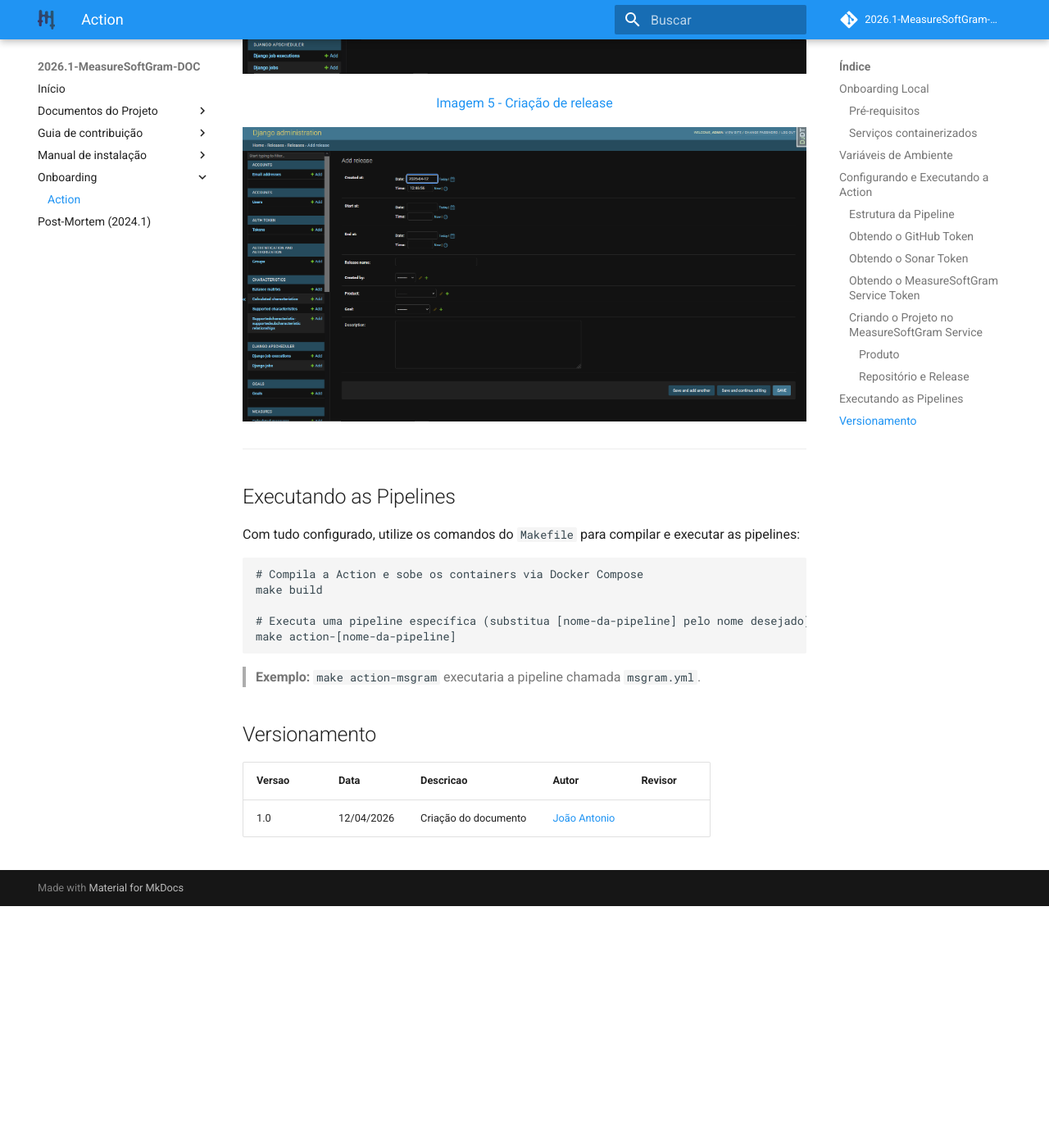
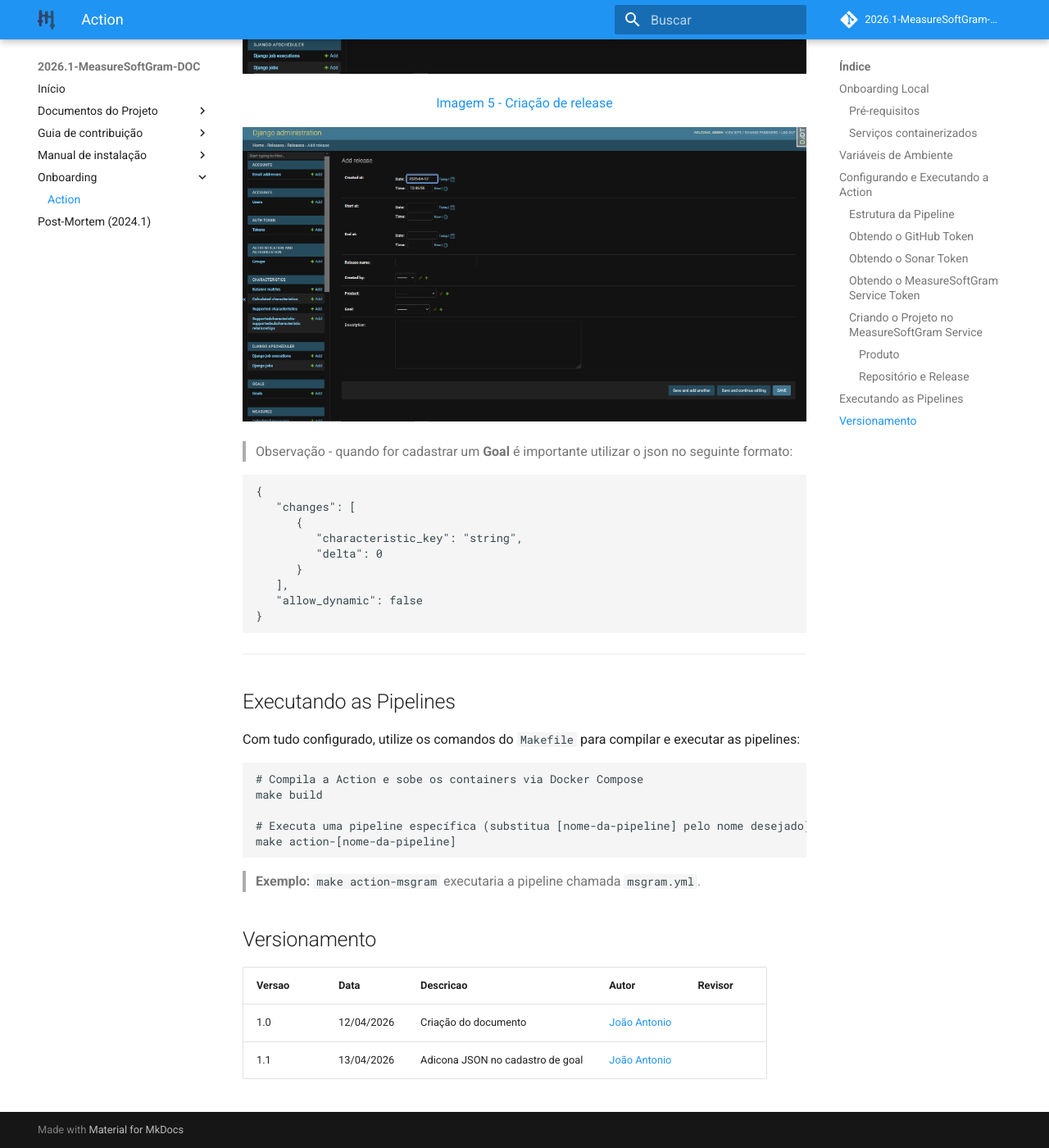
Before and after one commit to fga-eps-mds/2024.1-MeasureSoftGram-DOC, an MkDocs documentation site: the page built from docs/onboarding/actionLocal.md, in a window 1280 px wide and 1400 px high, scrolled down 4072 px. Shown: the whole window at 82% size. Built offline with MkDocs 1.6.1 and Material for MkDocs 9.7.7, drawn with Linux system fonts in a browser that asks for light colours; comment, search, counter and statistics services are not loaded; before the commit the page ends 5177 px from its top, so only the background shows below that.

Commit message:
docs: adiciona cadastro de goal na actionLocal.md

````diff
--- a/docs/onboarding/actionLocal.md
+++ b/docs/onboarding/actionLocal.md
@@ -118,6 +118,20 @@
 
 ![Vinculando à release](../assets/images/actionLocal/img_4.png)
 
+> Observação - quando for cadastrar um **Goal** é importante utilizar o json no seguinte formato:
+
+```json
+{
+   "changes": [
+      {
+         "characteristic_key": "string",
+         "delta": 0
+      }
+   ],
+   "allow_dynamic": false
+}
+```
+
 ---
 
 ## Executando as Pipelines
@@ -137,6 +151,7 @@
 
 ## Versionamento
 
-| Versao | Data       | Descricao            | Autor                                    | Revisor |
-|--------|------------|----------------------|------------------------------------------|---------|
-| 1.0    | 12/04/2026 | Criação do documento | [João Antonio](https://github.com/i-JSS) |         |
+| Versao | Data       | Descricao                       | Autor                                    | Revisor |
+|--------|------------|---------------------------------|------------------------------------------|---------|
+| 1.0    | 12/04/2026 | Criação do documento            | [João Antonio](https://github.com/i-JSS) |         |
+| 1.1     | 13/04/2026 | Adicona JSON no cadastro de goal | [João Antonio](https://github.com/i-JSS)                                         |         |
````
